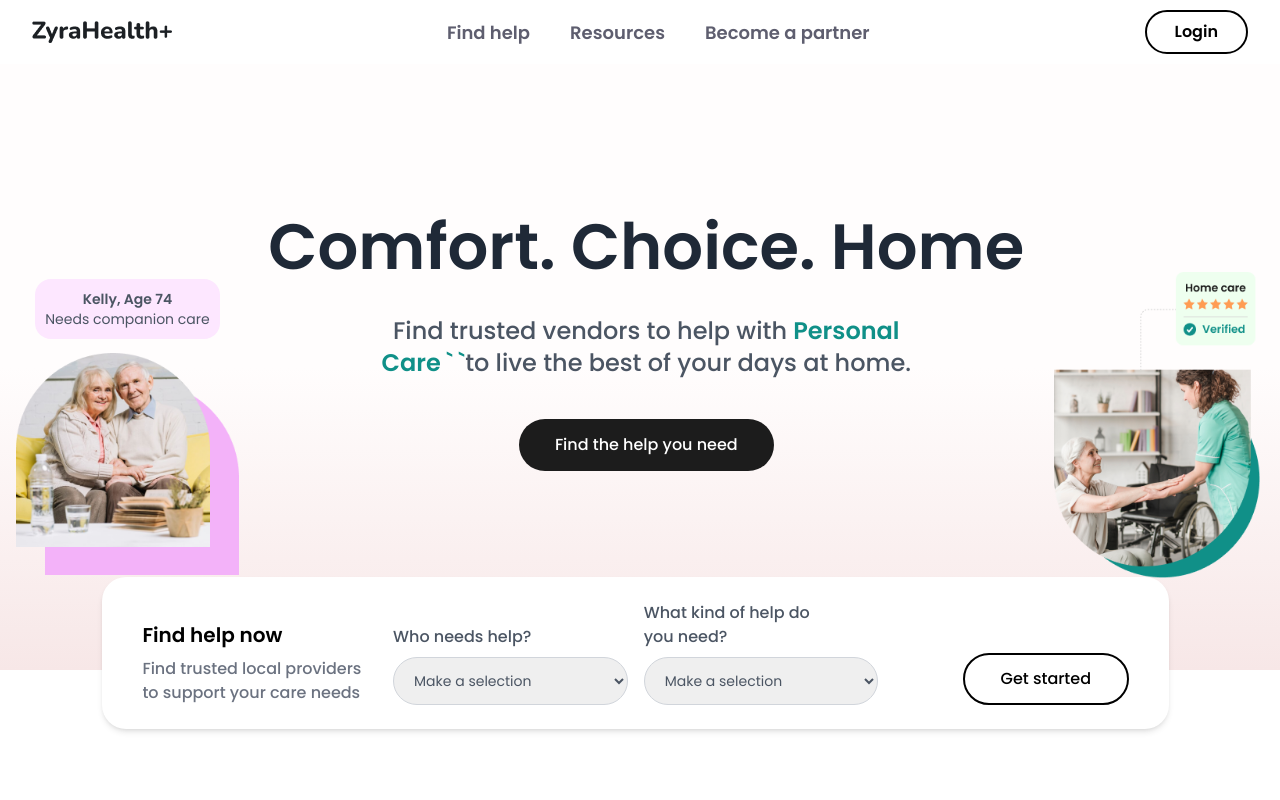
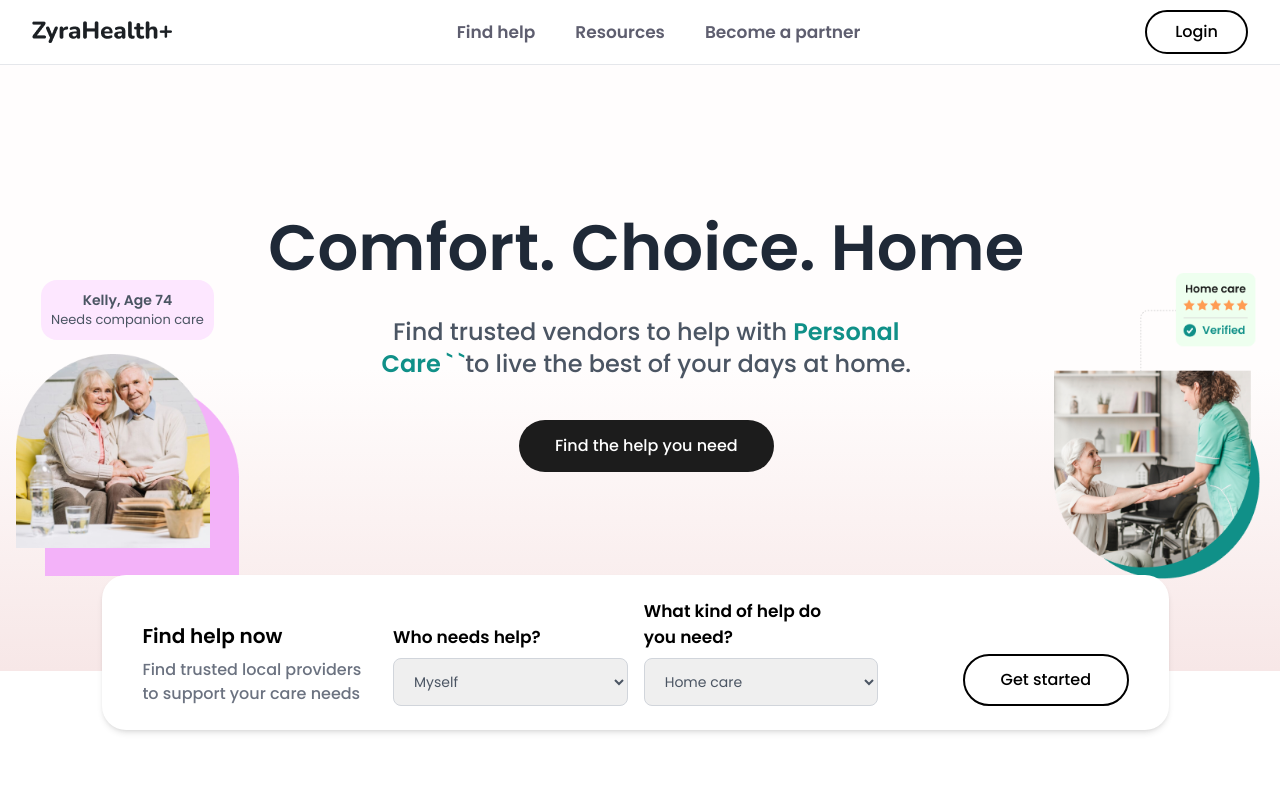
Before and after one commit to shabbir-ali123/Zyrahealth, a React (Vite) app: page / in a window 1280 px wide. Shown: the top 800 px of the page. Built offline with nearby package versions, Linux system fonts and the light colour scheme.

Commit message:
worked on responsiveness

```diff
--- a/src/components/homepage/Hero.jsx
+++ b/src/components/homepage/Hero.jsx
@@ -12,7 +12,7 @@ function HomeSection() {
           <div className=" flex flex-col items-center gap-3.5 mt-36 max-md:mt-6	">
             <div className="text-center text-sm text-gray-600 bg-[#FDE7FF] py-2.5	px-2.5 rounded-2xl 		">
               <p className="font-semibold">Kelly, Age 74</p>
-              <p>Needs companion care</p>
+              <p className="text-[13px]">Needs companion care</p>
             </div>
             <img src="images/HeroLeft.png" alt="" srcset="" />
           </div>
@@ -62,15 +62,15 @@ function HomeSection() {
 
               {/* First Dropdown Label */}
               <div className="flex flex-col gap-2 w-full	">
-                <p className="text-gray-600 text-left font-medium		">
+                <p className=" text-left font-semibold	text-[17px]	">
                   Who needs help?
                 </p>
                 <select
-                  className="border border-gray-300 rounded-full px-4 py-3 text-gray-600 text-sm"
+                  className="border border-gray-300 rounded-lg px-4 py-3 text-gray-600 text-sm"
                   defaultValue=""
                 >
                   <option value="" disabled>
-                    Make a selection
+                    Myself
                   </option>
                   <option value="self">Self</option>
                   <option value="family">Family</option>
@@ -80,15 +80,15 @@ function HomeSection() {
 
               {/* Second Dropdown Label */}
               <div className="flex flex-col gap-2 w-full	">
-                <p className="text-gray-600 text-left font-medium		">
+                <p className=" text-left font-semibold	text-[17px]	">
                   What kind of help do you need?
                 </p>
                 <select
-                  className="border border-gray-300 rounded-full px-4 py-3	 text-gray-600 text-sm"
+                  className="border border-gray-300 rounded-lg px-4 py-3	 text-gray-600 text-sm"
                   defaultValue=""
                 >
                   <option value="" disabled>
-                    Make a selection
+                    Home care
                   </option>
                   <option value="self">Self</option>
                   <option value="family">Family</option>
--- a/src/layout/Header/Header.jsx
+++ b/src/layout/Header/Header.jsx
@@ -9,7 +9,7 @@ import { Link } from "react-router-dom";
 
 function Header({ styles = "" }) {
   return (
-    <Disclosure as="nav" className="shadow poppin">
+    <Disclosure as="nav" className="border-b poppin">
       <div className="mx-auto max-w-7xl px-4 sm:px-6 lg:px-8">
         <div className="flex h-16 justify-between">
           <div className="flex">
@@ -17,7 +17,7 @@ function Header({ styles = "" }) {
               <img alt="Your Company" src="images/Logo.png" className="" />
             </div>
           </div>
-          <div className="hidden sm:ml-6 lg:flex lg:space-x-8 text-lg font-semibold text-[#5E5E6F]">
+          <div className="hidden sm:ml-6 lg:flex lg:space-x-8 text-[17px] font-semibold text-[#5E5E6F]">
             <Link
               to="/resources"
               className="inline-flex items-center border-b-2 border-transparent px-1 pt-1 hover:border-gray-300 hover:text-gray-700"
@@ -41,7 +41,7 @@ function Header({ styles = "" }) {
           <div className="hidden sm:ml-6 lg:flex lg:items-center">
             <Link
               to="/login"
-              className="border-2 border-black text-black font-semibold hover:text-white hover:bg-gray-600 px-7 py-2 rounded-full transition"
+              className="border-2 border-black text-black font-medium hover:text-white hover:bg-gray-600 px-7 py-2 rounded-full transition"
             >
               Login
             </Link>
@@ -63,7 +63,7 @@ function Header({ styles = "" }) {
         </div>
       </div>
 
-      <DisclosurePanel className="lg:hidden pb-4">
+      <DisclosurePanel className="lg:hidden pb-4 ">
         <div className="space-y-1 pb-3 pt-2">
           <DisclosureButton className="block border-l-4 border-transparent py-2 pl-3 pr-4 text-base font-medium text-gray-500 hover:border-gray-300 hover:bg-gray-50 hover:text-gray-700">
             <Link to="/resources">Find help</Link>
```
